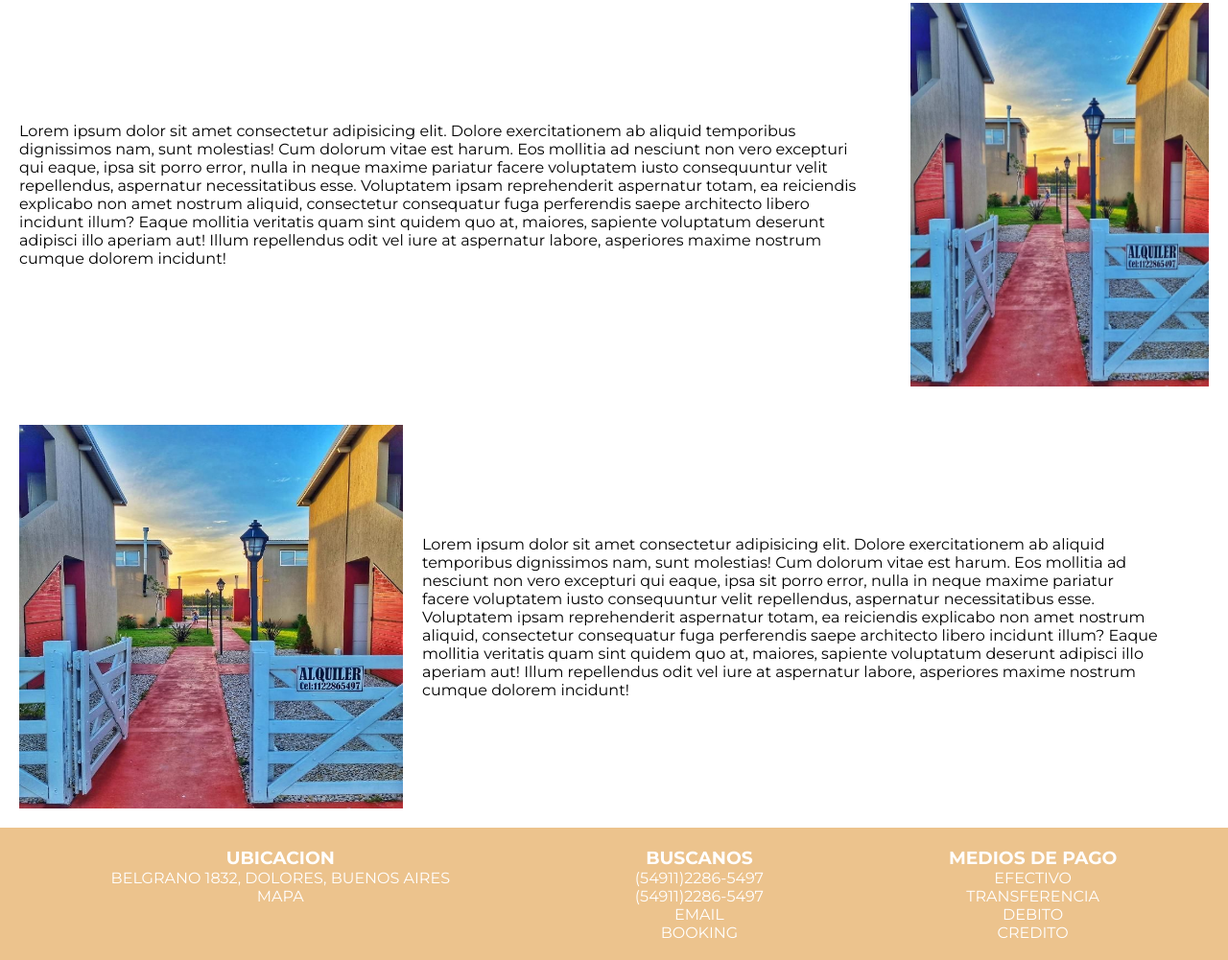
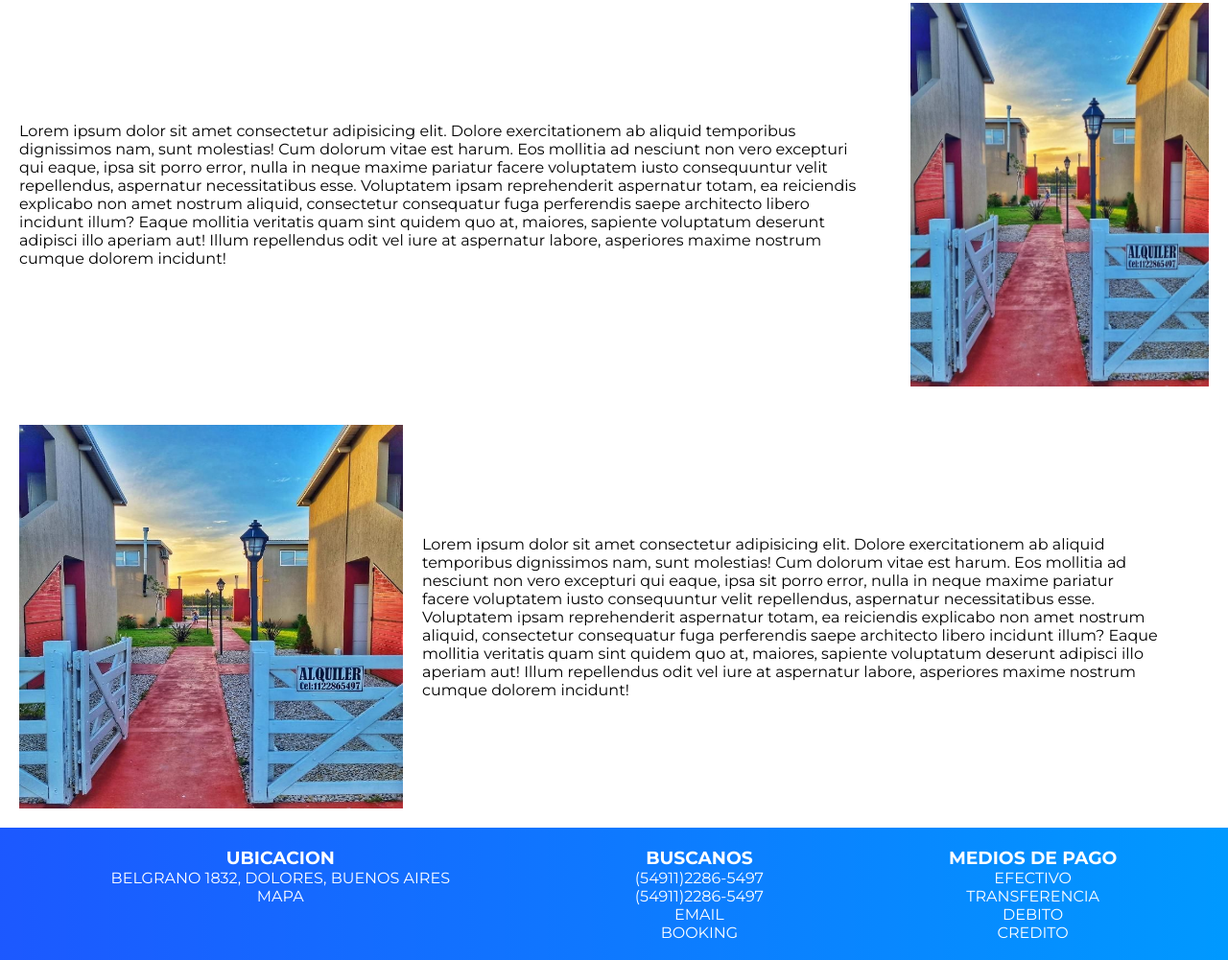
Before and after one commit to vanesasoledadgarcia/apart-antares, a plain HTML site: page index.html in a window 1280 px wide. Shown: the part 762-1763 px from the top of the page at 96% size. Drawn offline with Linux system fonts and the light colour scheme.

Commit message:
Segundo cambio rama1: background gradient footer

```diff
--- a/styles/index.css
+++ b/styles/index.css
@@ -113,7 +113,7 @@
 }
 
 .footer{
-    background-color:#ecc38d;
+    background-image: linear-gradient(to right, rgba(0, 68, 255, 0.89), rgb(0, 153, 255));
     color: #ffffff;
     display: flex;
     justify-content: space-around;
```
